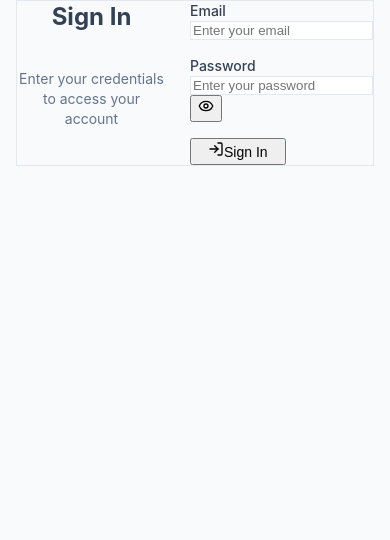
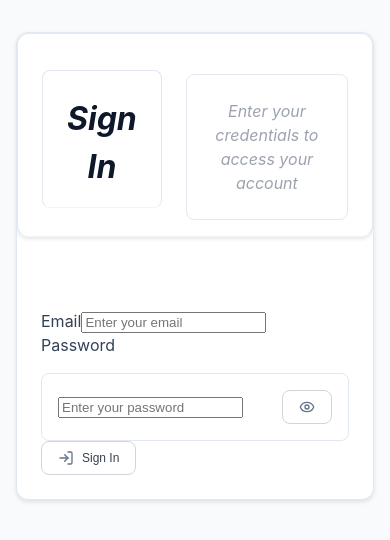
Before and after one commit to yanlehovizki/backgammon-tournament-frontend, a React (Vite) app: page /login in a window 390 px wide. Shown: the top 540 px of the page. Built offline with nearby package versions, Linux system fonts and the light colour scheme; no server answers.

Commit message:
Universal CSS styling - target all elements regardless of class names

```diff
--- a/src/index.css
+++ b/src/index.css
@@ -15,191 +15,118 @@ body {
   color: #334155;
 }
 
-/* Layout utilities that match Tailwind classes */
-.container {
+/* Universal styling for all divs, buttons, and common elements */
+div[class*="container"] {
   width: 100%;
   max-width: 1200px;
-  margin-left: auto;
-  margin-right: auto;
+  margin: 0 auto;
+  padding: 0 1rem;
 }
 
-.mx-auto {
-  margin-left: auto;
-  margin-right: auto;
+/* Dashboard specific styling */
+div[class*="container"] {
+  padding: 2rem 1rem;
 }
 
-.px-4 {
-  padding-left: 1rem;
-  padding-right: 1rem;
-}
-
-.py-8 {
-  padding-top: 2rem;
-  padding-bottom: 2rem;
-}
-
-.mb-8 {
-  margin-bottom: 2rem;
-}
-
-.mt-8 {
-  margin-top: 2rem;
-}
-
-.gap-6 {
-  gap: 1.5rem;
-}
-
-.gap-8 {
-  gap: 2rem;
-}
-
-.space-y-4 > * + * {
-  margin-top: 1rem;
-}
-
-.space-x-2 > * + * {
-  margin-left: 0.5rem;
-}
-
-/* Grid system */
-.grid {
-  display: grid;
-}
-
-.grid-cols-1 {
-  grid-template-columns: repeat(1, minmax(0, 1fr));
-}
-
-@media (min-width: 768px) {
-  .md\\:grid-cols-4 {
-    grid-template-columns: repeat(4, minmax(0, 1fr));
-  }
-}
-
-@media (min-width: 1024px) {
-  .lg\\:grid-cols-2 {
-    grid-template-columns: repeat(2, minmax(0, 1fr));
-  }
-}
-
-/* Flexbox utilities */
-.flex {
-  display: flex;
-}
-
-.items-center {
-  align-items: center;
-}
-
-.justify-between {
-  justify-content: space-between;
-}
-
-.flex-row {
-  flex-direction: row;
-}
-
-/* Typography */
-.text-3xl {
+/* Header styling */
+h1 {
   font-size: 1.875rem;
-  line-height: 2.25rem;
-}
-
-.text-2xl {
-  font-size: 1.5rem;
-  line-height: 2rem;
-}
-
-.text-sm {
-  font-size: 0.875rem;
-  line-height: 1.25rem;
-}
-
-.font-bold {
   font-weight: 700;
-}
-
-.font-medium {
-  font-weight: 500;
-}
-
-.text-center {
-  text-align: center;
-}
-
-.text-right {
-  text-align: right;
-}
-
-/* Colors */
-.text-foreground {
-  color: #0f172a;
-}
-
-.text-muted-foreground {
-  color: #64748b;
-}
-
-/* Spacing */
-.space-y-0 > * + * {
-  margin-top: 0;
-}
-
-.pb-2 {
-  padding-bottom: 0.5rem;
-}
-
-.p-4 {
-  padding: 1rem;
-}
-
-.h-4 {
-  height: 1rem;
-}
-
-.w-4 {
-  width: 1rem;
-}
-
-/* Card components */
-.card {
-  background: white;
-  border-radius: 0.75rem;
-  border: 1px solid #e2e8f0;
-  box-shadow: 0 1px 3px rgba(0, 0, 0, 0.1);
-  overflow: hidden;
-}
-
-.card-header {
-  padding: 1.5rem;
-  padding-bottom: 1rem;
-}
-
-.card-title {
-  font-size: 1.125rem;
-  font-weight: 600;
   color: #0f172a;
   margin-bottom: 0.5rem;
 }
 
-.card-description {
+p {
+  color: #64748b;
+  margin-bottom: 1rem;
+}
+
+/* Grid layouts */
+div[class*="grid"] {
+  display: grid;
+  gap: 1.5rem;
+  margin-bottom: 2rem;
+}
+
+/* 4-column grid for stats */
+div[class*="grid"]:first-of-type {
+  grid-template-columns: repeat(auto-fit, minmax(250px, 1fr));
+}
+
+/* 2-column grid for main content */
+div[class*="grid"]:not(:first-of-type) {
+  grid-template-columns: repeat(auto-fit, minmax(400px, 1fr));
+  gap: 2rem;
+}
+
+/* Card styling - target all card-like divs */
+div[class*="card"],
+div:has(h3),
+div[style*="border"],
+div[class*="border"] {
+  background: white;
+  border-radius: 0.75rem;
+  border: 1px solid #e2e8f0;
+  box-shadow: 0 2px 4px rgba(0, 0, 0, 0.1);
+  overflow: hidden;
+  transition: all 0.2s ease;
+}
+
+div[class*="card"]:hover {
+  box-shadow: 0 4px 8px rgba(0, 0, 0, 0.15);
+  transform: translateY(-1px);
+}
+
+/* Card headers */
+div[class*="card"] > div:first-child,
+div:has(h3) > div:first-child {
+  padding: 1.5rem 1.5rem 1rem;
+  border-bottom: 1px solid #f1f5f9;
+  display: flex;
+  align-items: center;
+  justify-content: space-between;
+}
+
+/* Card content */
+div[class*="card"] > div:last-child,
+div:has(h3) > div:last-child {
+  padding: 1.5rem;
+}
+
+/* Card titles */
+h3,
+div[class*="card"] h3,
+div[class*="title"] {
+  font-size: 1.125rem;
+  font-weight: 600;
+  color: #0f172a;
+  margin-bottom: 0.25rem;
+}
+
+/* Small titles in stat cards */
+div[class*="card"] > div:first-child h3 {
   font-size: 0.875rem;
+  font-weight: 500;
   color: #64748b;
 }
 
-.card-content {
-  padding: 1.5rem;
-  padding-top: 0;
+/* Large numbers in stat cards */
+div[class*="card"] div[class*="text-2xl"],
+div[class*="card"] > div:last-child > div:first-child {
+  font-size: 2rem;
+  font-weight: 700;
+  color: #0f172a;
 }
 
-/* Button components */
-.btn {
+/* Button styling */
+button,
+a[class*="btn"],
+div[role="button"] {
   display: inline-flex;
   align-items: center;
   justify-content: center;
-  padding: 0.5rem 1rem;
-  border-radius: 0.375rem;
+  padding: 0.75rem 1.5rem;
+  border-radius: 0.5rem;
   font-size: 0.875rem;
   font-weight: 500;
   text-decoration: none;
@@ -207,75 +134,109 @@ body {
   cursor: pointer;
   transition: all 0.2s;
   gap: 0.5rem;
-}
-
-.btn-primary {
   background-color: #0f172a;
   color: white;
 }
 
-.btn-primary:hover {
+button:hover,
+a[class*="btn"]:hover {
   background-color: #1e293b;
+  transform: translateY(-1px);
+  box-shadow: 0 2px 4px rgba(0, 0, 0, 0.2);
 }
 
-.btn-outline {
+/* Outline buttons */
+button[class*="outline"],
+a[class*="outline"] {
   background-color: white;
   color: #374151;
   border: 1px solid #d1d5db;
 }
 
-.btn-outline:hover {
+button[class*="outline"]:hover,
+a[class*="outline"]:hover {
   background-color: #f9fafb;
+  color: #1f2937;
 }
 
-.btn-sm {
-  padding: 0.25rem 0.75rem;
+/* Small buttons */
+button[class*="sm"],
+a[class*="sm"] {
+  padding: 0.5rem 1rem;
   font-size: 0.75rem;
 }
 
-/* Badge components */
-.badge {
+/* Badge styling */
+span[class*="badge"],
+div[class*="badge"] {
   display: inline-flex;
   align-items: center;
   padding: 0.25rem 0.75rem;
   border-radius: 9999px;
   font-size: 0.75rem;
   font-weight: 500;
+  text-transform: uppercase;
+  letter-spacing: 0.025em;
 }
 
-.badge-default {
+/* Badge variants */
+span[class*="secondary"] {
+  background-color: #f1f5f9;
+  color: #475569;
+}
+
+span[class*="default"] {
   background-color: #0f172a;
   color: white;
 }
 
-.badge-secondary {
-  background-color: #f1f5f9;
-  color: #475569;
-}
-
-.badge-outline {
+span[class*="outline"] {
   background-color: white;
   color: #374151;
   border: 1px solid #d1d5db;
 }
 
-/* Border utilities */
-.border {
-  border: 1px solid #e2e8f0;
+/* Icons */
+svg {
+  width: 1rem;
+  height: 1rem;
+  color: #64748b;
 }
 
-.rounded-lg {
-  border-radius: 0.5rem;
+/* Flex layouts */
+div[class*="flex"] {
+  display: flex;
+  align-items: center;
+  justify-content: space-between;
+  margin-bottom: 2rem;
 }
 
-/* Link styling */
-a {
-  color: inherit;
-  text-decoration: none;
+/* Tournament items */
+div[class*="space-y"] > div {
+  margin-top: 1rem;
+  padding: 1rem;
+  border: 1px solid #e2e8f0;
+  border-radius: 0.5rem;
+  display: flex;
+  align-items: center;
+  justify-content: space-between;
+  background: white;
 }
 
-/* Loading state */
-.loading {
+div[class*="space-y"] > div:first-child {
+  margin-top: 0;
+}
+
+/* Empty states */
+div[class*="text-center"] {
+  text-align: center;
+  padding: 2rem;
+  color: #9ca3af;
+  font-style: italic;
+}
+
+/* Loading states */
+div:has-text("Loading") {
   display: flex;
   justify-content: center;
   align-items: center;
@@ -283,26 +244,35 @@ a {
   color: #64748b;
 }
 
-/* Empty state styling */
-.empty-state {
-  text-align: center;
-  padding: 2rem;
-  color: #64748b;
-}
-
-/* Responsive adjustments */
+/* Responsive design */
 @media (max-width: 768px) {
-  .container {
-    padding-left: 1rem;
-    padding-right: 1rem;
+  div[class*="container"] {
+    padding: 1rem 0.5rem;
   }
 
-  .grid-cols-1 {
+  div[class*="grid"] {
     grid-template-columns: 1fr;
   }
 
-  .text-3xl {
+  h1 {
     font-size: 1.5rem;
-    line-height: 2rem;
+  }
+
+  div[class*="flex"] {
+    flex-direction: column;
+    gap: 1rem;
+    align-items: stretch;
   }
 }
+
+/* Force styling on all elements */
+* {
+  transition: all 0.2s ease;
+}
+
+/* Ensure proper spacing */
+body > div > div {
+  max-width: 1200px;
+  margin: 0 auto;
+  padding: 2rem 1rem;
+}
```
